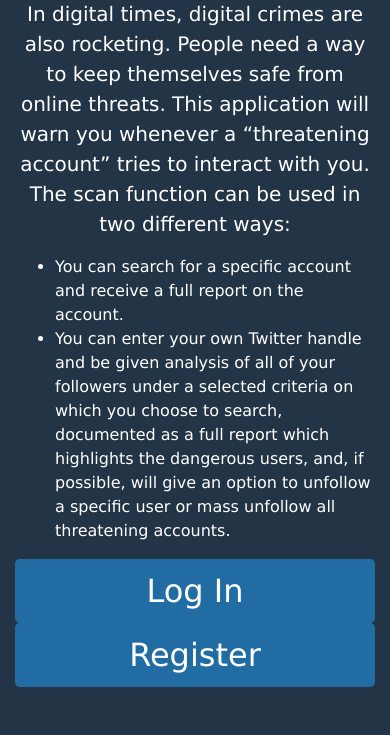
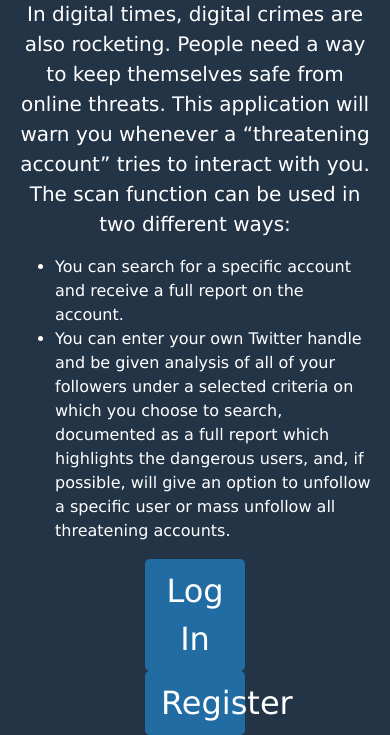
Before and after one commit to pkia/Twitter_Threat_Scanner, a Flask app: page / in a window 390 px wide. Shown: the part 384-1119 px from the top of the page. Before the commit the page ends 1071 px from the top, so only its background shows below. Run offline with Flask 2, Linux system fonts and the light colour scheme; some libraries are stand-ins or nearby versions.

Commit message:
added grid layout to full page

```diff
--- a/webapp/templates/index.html
+++ b/webapp/templates/index.html
@@ -1,8 +1,14 @@
 {% extends "layout.html" %}
 
 {% block main %}
+    <div class="container">
+        <div class="row">
+            <div class="col-12">
                 <h1 class="display-1 mb-1 text-center"> Tweet Guard </h1>
-    <div class="container">
+            </div>
+        </div>
+        <div class="row">
+            <div class="col-12">
                 <p class="lead text-center">
                     In digital times, digital crimes are also rocketing.
                     People need a way to keep themselves safe from online threats.
@@ -19,15 +25,16 @@
                             will give an option to unfollow a specific user or mass unfollow all threatening accounts.
                         </li>
                     </ul>
-
                 </p>
+            </div>
+        </div>
         <div class="row justify-content-center">
-            <div class="col-md-4">
+            <div class="col-4">
                 <a class="btn btn-primary btn-lg btn-block" type="button" href="{{url_for('login')}}">Log In</a>
             </div>
         </div>
         <div class="row justify-content-center">
-            <div class="col-md-4">
+            <div class="col-4">
                 <a class="btn btn-primary btn-lg btn-block" type="button" href="{{url_for('register')}}">Register</a>
             </div>
         </div>
```
Lines whose indentation alone changed are shown as unchanged.
